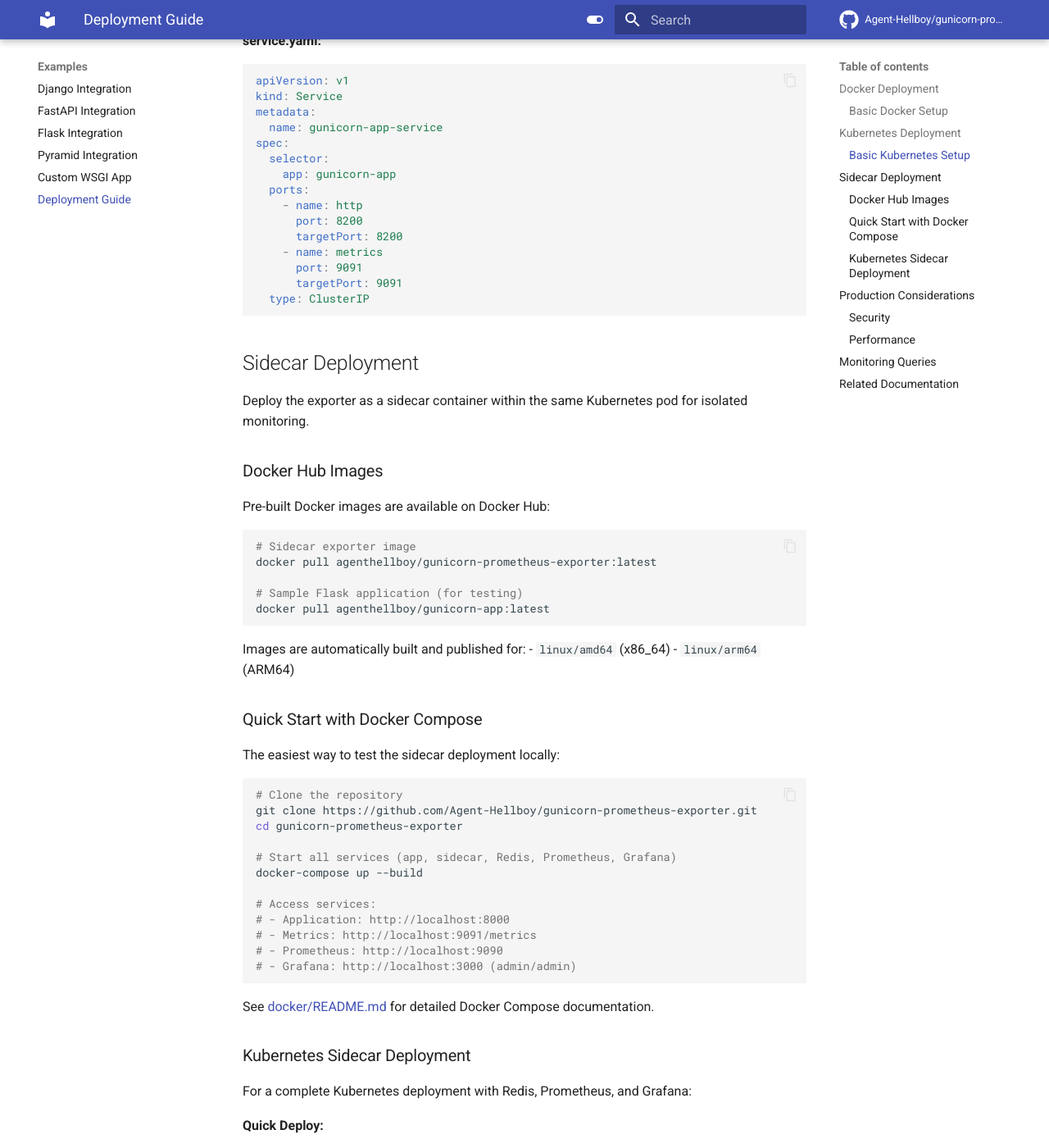
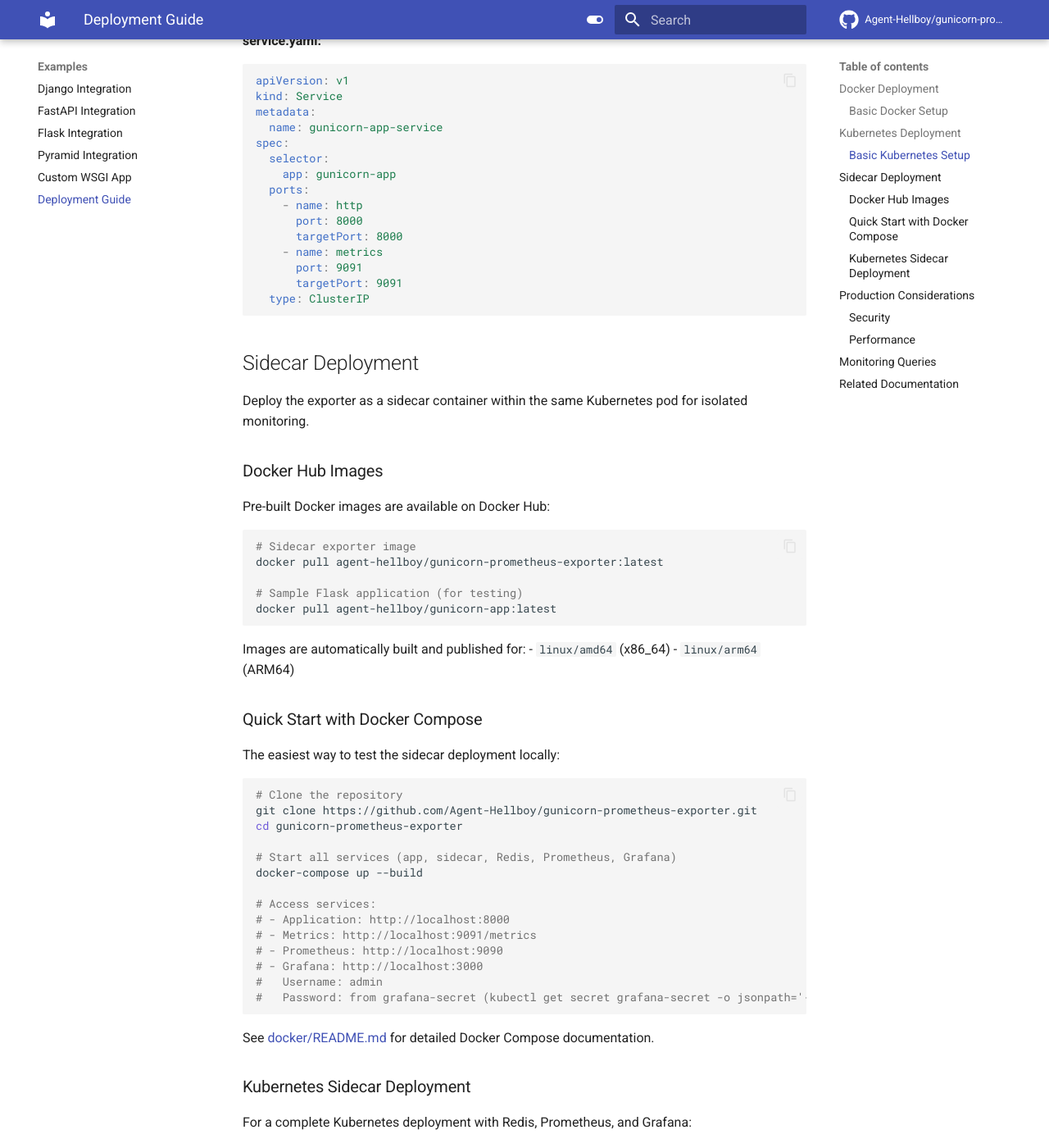
Before and after one commit to Agent-Hellboy/gunicorn-prometheus-exporter, an MkDocs documentation site: the page built from docs/examples/deployment-guide.md, in a window 1280 px wide and 1400 px high, scrolled down 2867 px. Shown: the whole window at 82% size. Built offline with MkDocs 1.6.1 and Material for MkDocs 9.7.7, drawn with Linux system fonts in a browser that asks for light colours; comment, search, counter and statistics services are not loaded; some of the changed text lies outside the part shown.

Commit message:
fix: resolve all remaining critical issues from CodeRabbit
Docker Hub Username Fix:
- Correct agenthellboy to agent-hellboy (matches GitHub: Agent-Hellboy)
- Fixed in: DOCKER_HUB_README.md, docs/index.md, docs/examples/*

Prometheus NetworkPolicy Fix:
- Remove incorrect ingress from app on port 9090
- Prometheus scrapes via egress, not ingress
- Keep only Grafana ingress for querying

Sidecar Deployment Enhancements:
- Add pod-level securityContext with fsGroup: 1000
- Add fsGroupChangePolicy: OnRootMismatch
- Ensures PVC write permissions for both containers

Port Consistency Fixes:
- Change all 8200 references to 8000 across docs
- Consistent port numbering throughout

Grafana Password Documentation:
- Update to reference grafana-secret instead of hardcoded
- Add kubectl command to retrieve password from secret

Redis Configuration:
- Change default REDIS_HOST to redis-service
- Add note about using localhost for local dev

HPA Target Fix:
- Fix HorizontalPodAutoscaler target name
- Change from gunicorn-app-with-sidecar to gunicorn-app-minimal

All CodeRabbit issues from PR #102 are now resolved

````diff
--- a/docs/examples/deployment-guide.md
+++ b/docs/examples/deployment-guide.md
@@ -27,7 +27,7 @@
 RUN mkdir -p /tmp/prometheus_multiproc
 
 # Expose ports
-EXPOSE 8200 9091
+EXPOSE 8000 9091
 
 # Set environment variables
 ENV PROMETHEUS_METRICS_PORT=9091
@@ -48,7 +48,7 @@
   app:
     build: .
     ports:
-      - "8200:8200" # Application port
+      - "8000:8000" # Application port
       - "9091:9091" # Metrics port
     environment:
       - PROMETHEUS_METRICS_PORT=9091
@@ -117,7 +117,7 @@
         - name: app
           image: your-registry/gunicorn-app:latest
           ports:
-            - containerPort: 8200
+            - containerPort: 8000
               name: http
             - containerPort: 9091
               name: metrics
@@ -151,8 +151,8 @@
     app: gunicorn-app
   ports:
     - name: http
-      port: 8200
-      targetPort: 8200
+      port: 8000
+      targetPort: 8000
     - name: metrics
       port: 9091
       targetPort: 9091
@@ -169,10 +169,10 @@
 
 ```bash
 # Sidecar exporter image
-docker pull agenthellboy/gunicorn-prometheus-exporter:latest
+docker pull agent-hellboy/gunicorn-prometheus-exporter:latest
 
 # Sample Flask application (for testing)
-docker pull agenthellboy/gunicorn-app:latest
+docker pull agent-hellboy/gunicorn-app:latest
 ```
 
 Images are automatically built and published for:
@@ -195,7 +195,9 @@
 # - Application: http://localhost:8000
 # - Metrics: http://localhost:9091/metrics
 # - Prometheus: http://localhost:9090
-# - Grafana: http://localhost:3000 (admin/admin)
+# - Grafana: http://localhost:3000
+#   Username: admin
+#   Password: from grafana-secret (kubectl get secret grafana-secret -o jsonpath='{.data.admin-password}' | base64 -d)
 ```
 
 See [docker/README.md](../../docker/README.md) for detailed Docker Compose documentation.
@@ -245,7 +247,7 @@
       containers:
         # Main application container
         - name: app
-          image: agenthellboy/gunicorn-app:latest
+          image: agent-hellboy/gunicorn-app:latest
           securityContext:
             allowPrivilegeEscalation: false
             runAsNonRoot: true
@@ -274,7 +276,7 @@
 
         # Prometheus exporter sidecar
         - name: prometheus-exporter
-          image: agenthellboy/gunicorn-prometheus-exporter:latest
+          image: agent-hellboy/gunicorn-prometheus-exporter:latest
           securityContext:
             allowPrivilegeEscalation: false
             runAsNonRoot: true
````
Also changed, not shown: DOCKER_HUB_README.md (+9 -9 lines), docs/examples/kubernetes-deployment.md (+6 -6 lines), docs/index.md (+3 -3 lines), 3 other files.
